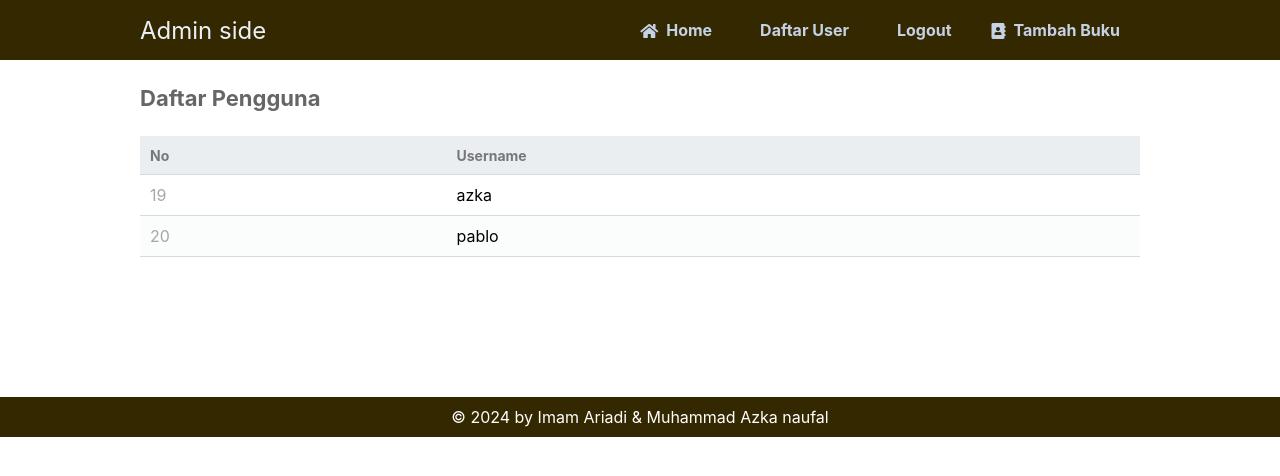
After one commit to ImamAriadi2022/perpustakaan-dinamis, a PHP site: page /multi-user-project/frontend/page/admin/readUser.php in a window 1280 px wide. The commit adds this page. Shown: the top 476 px of the page. Run offline with PHP 8.4, Linux system fonts and the light colour scheme; data comes from the database, SQL or seed files in the repository.

Commit message:
done lagi part2

```diff
--- a/frontend/page/admin/function.php
+++ b/frontend/page/admin/function.php
@@ -30,6 +30,8 @@ echo <<<EOT
     	<div>
     		<h1>Admin side</h1>
             <a href="/perpustakaan-ts0ra/frontend/page/admin/admin.php"><i class="fas fa-home"></i>Home</a>
+            <a href="/perpustakaan-ts0ra/frontend/page/admin/readUser.php"><i></i>Daftar User</a>
+            <a href="/perpustakaan-ts0ra"><i></i>Logout</a>
     		<a href="/perpustakaan-ts0ra/frontend/page/admin/read.php"><i class="fas fa-address-book"></i>Tambah Buku</a>
     	</div>
     </nav>
--- /dev/null
+++ b/frontend/page/admin/readUser.php
@@ -0,0 +1,53 @@
+<?php
+include 'function.php';
+$pdo = pdo_connect_mysql();
+$page = isset($_GET['page']) && is_numeric($_GET['page']) ? (int)$_GET['page'] : 1;
+$records_per_page = 10;
+
+$stmt = $pdo->prepare('SELECT * FROM users ORDER BY user_id LIMIT :current_page, :record_per_page');
+$stmt->bindValue(':current_page', ($page - 1) * $records_per_page, PDO::PARAM_INT);
+$stmt->bindValue(':record_per_page', $records_per_page, PDO::PARAM_INT);
+$stmt->execute();
+
+$users = $stmt->fetchAll(PDO::FETCH_ASSOC);
+$num_users = $pdo->query('SELECT COUNT(*) FROM users')->fetchColumn();
+?>
+
+<?=template_header('Read-User')?>
+
+<div class="content read">
+    <h2>Daftar Pengguna</h2>
+    <table>
+        <thead>
+            <tr>
+                <td>No</td>
+                <td>Username</td>
+            </tr>
+        </thead>
+        <tbody>
+            <?php foreach ($users as $user): ?>
+            <tr>
+                <td><?=$user['user_id']?></td>
+                <td><?=$user['username']?></td>
+            </tr>
+            <?php endforeach; ?>
+        </tbody>
+    </table>
+    <div class="pagination">
+        <?php if ($page > 1): ?>
+        <a href="readUser.php?page=<?=$page - 1?>"><i class="fas fa-angle-double-left fa-sm"></i></a>
+        <?php endif; ?>
+        <?php if ($page * $records_per_page < $num_users): ?>
+        <a href="readUser.php?page=<?=$page + 1?>"><i class="fas fa-angle-double-right fa-sm"></i></a>
+        <?php endif; ?>
+    </div>
+</div>
+<br/>
+<br/>
+<br/>
+<br/>
+<br/>
+<br/>
+<br/>
+
+<?=template_footer()?>
--- a/frontend/page/admin/style.css
+++ b/frontend/page/admin/style.css
@@ -59,7 +59,7 @@ body {
 .read .create-contact {
     display: inline-block;
     text-decoration: none;
-    background-color: #38b673;
+    background-color: #342801;
     font-weight: bold;
     font-size: 14px;
     color: #FFFFFF;
@@ -164,7 +164,7 @@ body {
 }
 .update form input[type="submit"] {
     display: block;
-    background-color: #38b673;
+    background-color: #342801;
     border: 0;
     font-weight: bold;
     font-size: 14px;
```
Also changed, not shown: frontend/page/admin/admin.php (+6 -1 lines), frontend/page/admin/read.php (+7 -0 lines).
